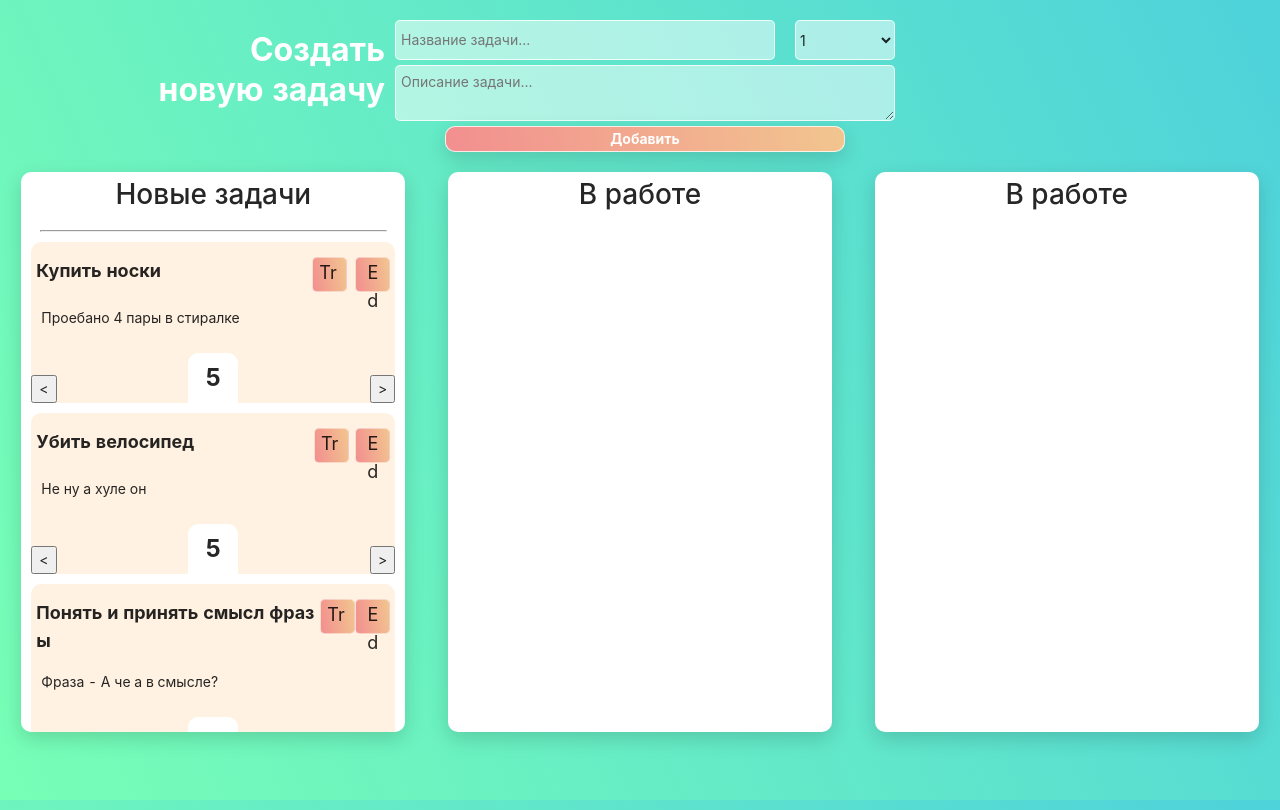
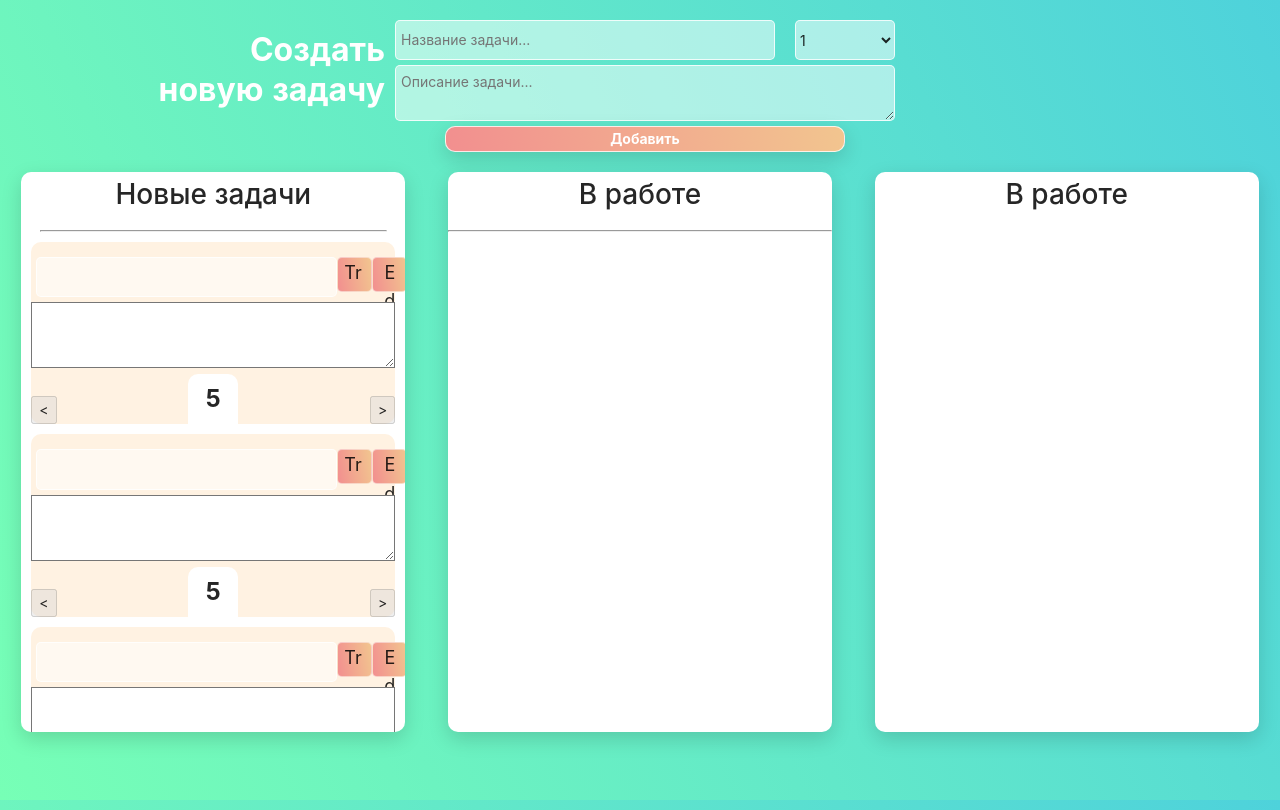
Before and after one commit to ifernisimo/Todo, a React (Create React App) app: page / in a window 1280 px wide. Built offline with nearby package versions, Linux system fonts and the light colour scheme.

Commit message:
not workink defaultValue in Field

```diff
--- a/src/components/InProgress/InProgressComponent.jsx
+++ b/src/components/InProgress/InProgressComponent.jsx
@@ -1,10 +1,12 @@
 import React from "react";
 import styles from "./InProgressComponent.module.css";
+import TodoItemEditFormContainer from "../ui-kit/TodoItem/TodoItemEditFormContainer";
 
 const InProgressComponent = (props) => {
   return (
     <div className={styles.inProgressBlock}>
       <h1>В работе</h1>
+      <hr />
     </div>
   );
 };
--- a/src/components/TodoList/TodoListComponent.jsx
+++ b/src/components/TodoList/TodoListComponent.jsx
@@ -1,10 +1,20 @@
 import React from "react";
 import styles from "./TodoComponent.module.css";
 import TodoItemContainer from "../ui-kit/TodoItem/TodoItemContainer";
+import TodoItemEditFormContainer from "../ui-kit/TodoItem/TodoItemEditFormContainer";
+import TodoItemEditForm from "../ui-kit/TodoItem/TodoItemEditForm";
 
-const TodoListComponent = ({ todoArray }) => {
+const TodoListComponent = ({ todoArray, editMode }) => {
   let listOfTodo = todoArray.map((todo, idx) => (
-    <TodoItemContainer
+    // <TodoItemContainer
+    //   title={todo.title}
+    //   description={todo.description}
+    //   priority={todo.priority}
+    //   id={todo.id}
+    //   key={idx}
+    // />
+
+    <TodoItemEditForm
       title={todo.title}
       description={todo.description}
       priority={todo.priority}
--- a/src/components/TodoList/TodoListComponentContainer.jsx
+++ b/src/components/TodoList/TodoListComponentContainer.jsx
@@ -5,6 +5,7 @@ import { compose } from "redux";
 let mapStateToProps = (state) => {
   return {
     todoArray: state.todo.todoArray,
+    editMode: state.todo.editMode,
   };
 };
 
--- a/src/components/ui-kit/AddTodoForm/AddTodoForm.jsx
+++ b/src/components/ui-kit/AddTodoForm/AddTodoForm.jsx
@@ -22,7 +22,6 @@ const AddTodoForm = (props) => {
               name={"taskTitle"}
               component={"input"}
               placeholder={"Название задачи..."}
-              required
             />
 
             <Field type={"text"} name={"prioritySelector"} component={"select"}>
--- /dev/null
+++ b/src/components/ui-kit/TodoItem/TodoItemEditForm.jsx
@@ -0,0 +1,60 @@
+import React from "react";
+import styles from "./TodoItem.module.css";
+
+import { Field, reduxForm, Form } from "redux-form";
+import handleSubmit from "redux-form/lib/handleSubmit";
+
+const TodoItemEditForm = (props) => {
+  console.log(props);
+  const val = props.title;
+  return (
+    <Form onSubmit={handleSubmit}>
+      <div className={styles.todoBlock}>
+        <div className={styles.titleRow} justify="space-around">
+          <Field
+            className={styles.titleRowTitle}
+            name={"titleEdit"}
+            type={"text"}
+            value={val}
+            component={"input"}
+          />
+          <div>
+            <button
+              onClick={() => {
+                props.deleteTodo(props.id);
+              }}
+              className={styles.trashBtn}
+            >
+              Tr
+            </button>
+          </div>
+          <div>
+            <button className={styles.penBtn}>Ed</button>
+          </div>
+        </div>
+
+        <Field
+          value={props.description}
+          name={"descriptionEdit"}
+          className={styles.descriptionRow}
+          component={"textarea"}
+        />
+        <div className={styles.changeStateButtons} justify="space-around">
+          <div>
+            <button disabled={true}> {"<"} </button>
+          </div>
+          <div className={styles.priority}>
+            <span>{props.priority}</span>
+          </div>
+          <div>
+            <button disabled={true}> {">"} </button>
+          </div>
+        </div>
+      </div>
+    </Form>
+  );
+};
+
+export default reduxForm({
+  form: "editTodo",
+})(TodoItemEditForm);
--- /dev/null
+++ b/src/components/ui-kit/TodoItem/TodoItemEditFormContainer.jsx
@@ -0,0 +1,13 @@
+/*import React from "react";
+import TodoItemEditFormRedux from "./TodoItemEditForm";
+import { connect } from "react-redux";
+import { compose } from "redux";
+import TodoItemEditForm from "./TodoItemEditForm";
+
+const TodoItemEditFormContainer = (props) => {
+  return <TodoItemEditForm {...props} />;
+};
+
+const mapStateToProps = (state) => ({});
+
+export default compose(connect(mapStateToProps, {}))(TodoItemEditFormContainer);*/
--- a/src/store/reducers/todo-reducer.js
+++ b/src/store/reducers/todo-reducer.js
@@ -35,8 +35,8 @@ let initialState = {
       priority: 5,
     },
   ],
-  priorityLevels: [1, 2, 3, 4, 5],
   lastTaskId: 5,
+  editMode: true,
 };
 
 const todoReducer = (state = initialState, action) => {
```
